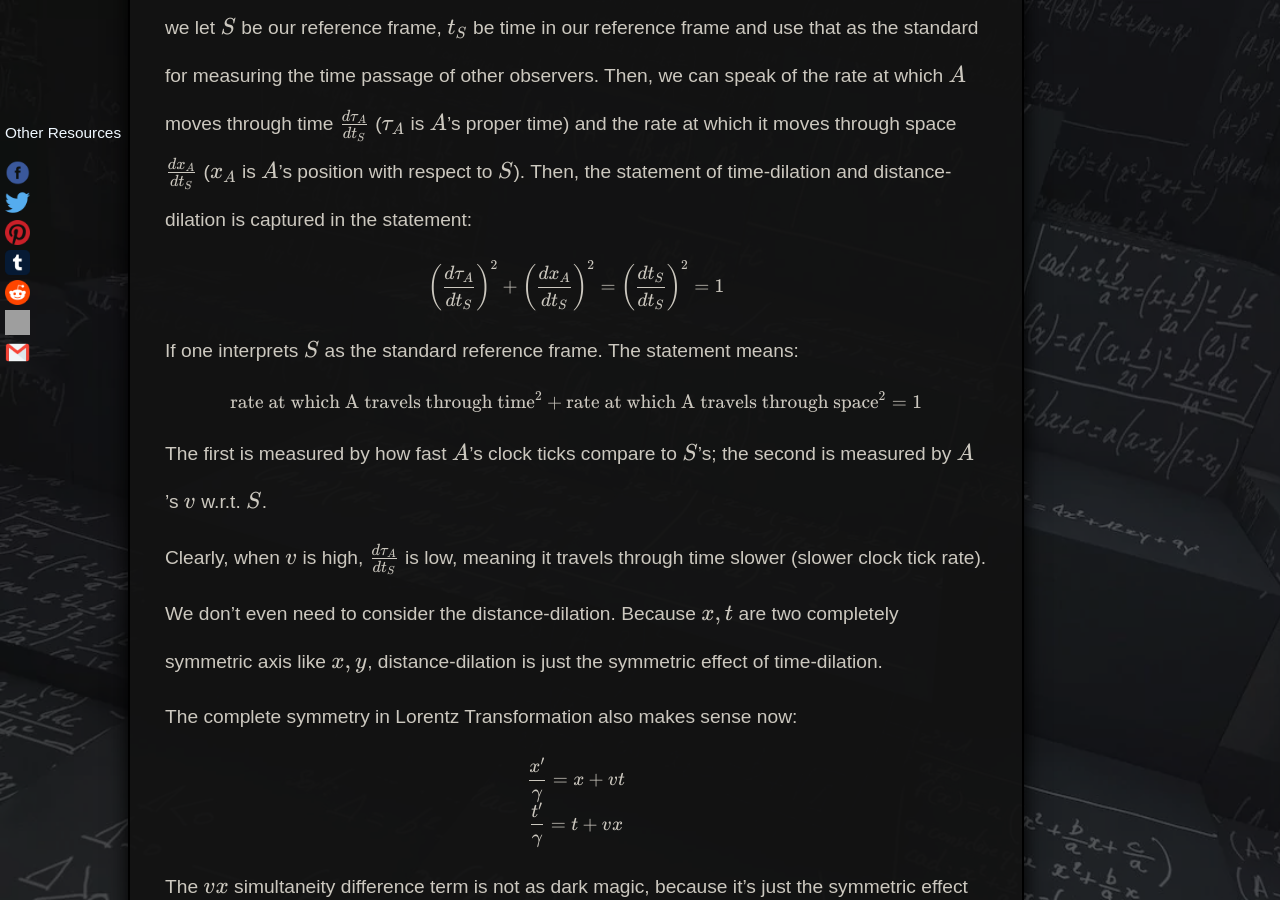
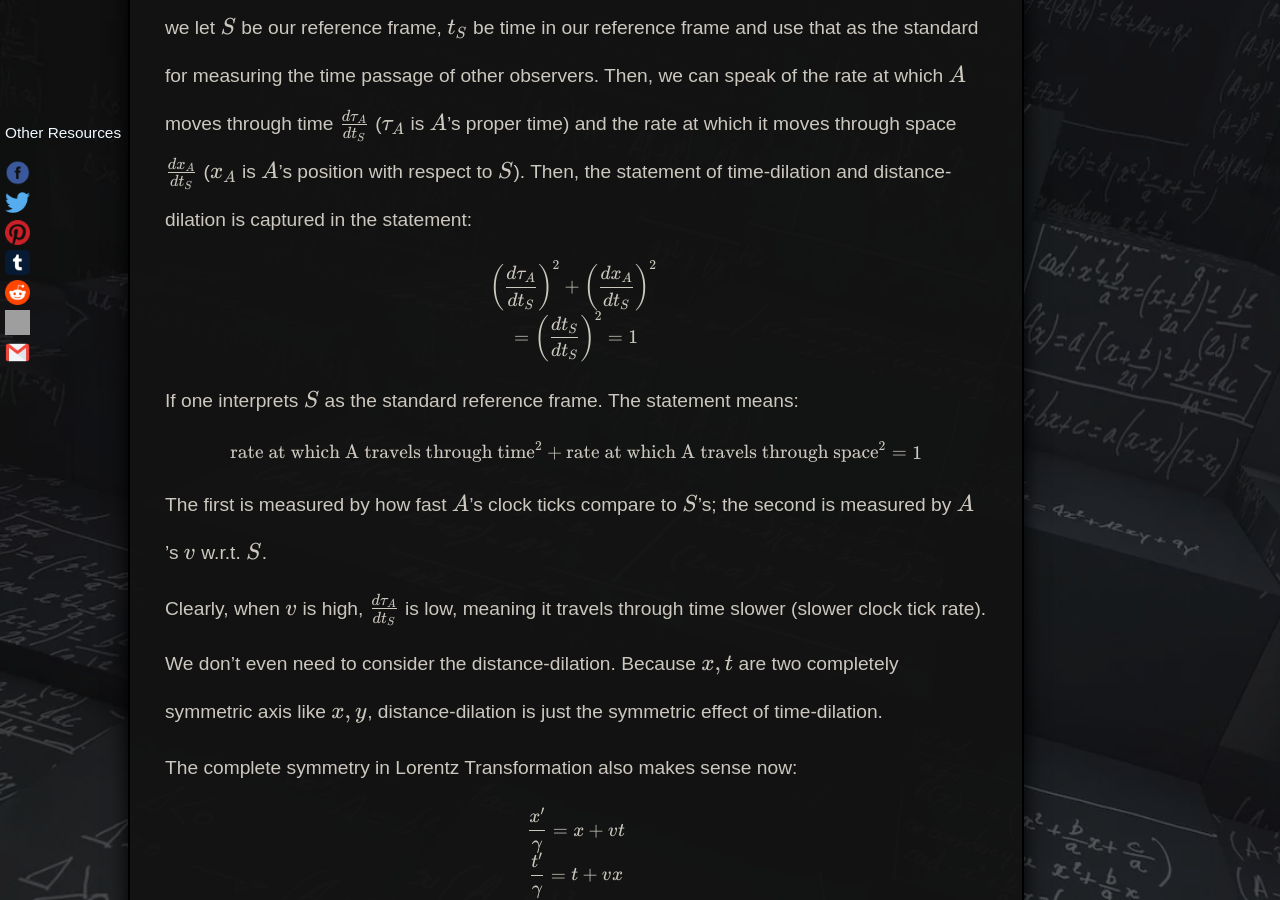
Before and after one commit to IntuitivePhysics/IntuitivePhysics, a Jekyll site: the page built from _posts/2022-04-03-special-relativity-misconceptions.md, in a window 1280 px wide and 900 px high, scrolled down 5654 px. Built offline with Jekyll 4.4.1, drawn with Linux system fonts in a browser that asks for light colours; grey boxes are pictures that could not be loaded.

Commit message:
mobile friendly

```diff
--- a/_posts/2022-04-03-special-relativity-misconceptions.md
+++ b/_posts/2022-04-03-special-relativity-misconceptions.md
@@ -107,7 +107,7 @@ We developed our idea of a reference frame under this unfair treatment of the ti
 Abandon the concept of motion. Don't think about $A$ undergoing a motion as in there is a change of $x$ as $t$ changes. Think of $A$ as    moving through the grid of spacetime, tracing out a worldline. If we let $S$ be our reference frame, $t_S$ be time in our reference frame and use that as the standard for measuring the time passage of other observers. Then, we can speak of the rate at which $A$ moves through time $\frac{d\tau_A}{dt_S}$ ($\tau_A$ is $A$'s proper time) and the rate at which it moves through space $\frac{dx_A}{dt_S}$ ($x_A$ is $A$'s position with respect to $S$). Then, the statement of time-dilation and distance-dilation is captured in the statement:
 
 $$
-\left(\frac{d\tau_A}{dt_S}\right)^2 + \left(\frac{dx_A}{dt_S}\right)^2 = \left(\frac{dt_S}{dt_S}\right)^2 = 1
+\left(\frac{d\tau_A}{dt_S}\right)^2 + \left(\frac{dx_A}{dt_S}\right)^2 \\= \left(\frac{dt_S}{dt_S}\right)^2 = 1
 $$
 
  If one interprets $S$ as the standard reference frame. The statement means:
```
